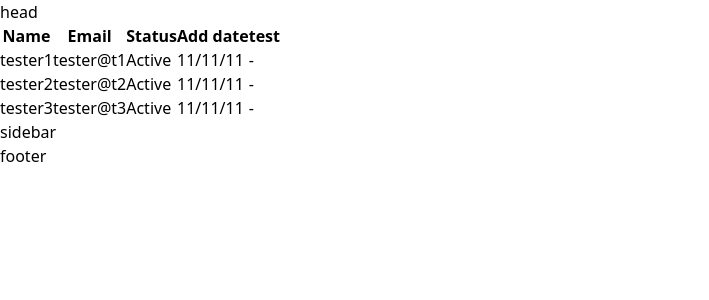
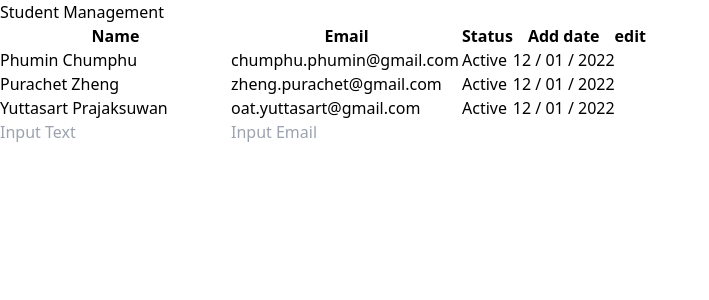
Before and after one commit to purachetzheng/S2_Group7, a Vue app: page / in a window 1280 px wide. Shown: the top 300 px of the page, without its empty margins (0-709 px from the left). Built offline with nearby package versions, Linux system fonts and the light colour scheme.

Commit message:
update style table

```diff
--- a/src/App.vue
+++ b/src/App.vue
@@ -1,83 +1,189 @@
 <script setup>
-import { ref, reactive } from 'vue'
+import { ref, reactive } from 'vue';
 const users = reactive([
     {
         id: 1,
-    name: 'tester1',
-    email: 'tester@t1',
-    status: 'Active'
+        name: 'Phumin Chumphu',
+        email: 'chumphu.phumin@gmail.com',
+        status: 'Active',
     },
     {
         id: 2,
-    name: 'tester2',
-    email: 'tester@t2',
-    status: 'Active'
+        name: 'Purachet Zheng',
+        email: 'zheng.purachet@gmail.com',
+        status: 'Active',
     },
     {
         id: 3,
-    name: 'tester3',
-    email: 'tester@t3',
-    status: 'Active'
+        name: 'Yuttasart Prajaksuwan',
+        email: 'oat.yuttasart@gmail.com',
+        status: 'Active',
     },
-])
-const newUserID = ref('')
-const newUserName = ref('')
+]);
+const newUserID = ref('');
+const newUserName = ref('');
 const addNew = () => {
     users.push({
         id: newUserID.value,
         name: newUserName.value,
-  })
-}
+    });
+};
 const delUser = (id) => {
-  console.log(id)
+    console.log(id);
     users.splice(
         users.findIndex((ele) => ele.id == id),
         1
-  )
-}
+    );
+};
 </script>
 
 <template>
-  <div id="container" class="bg-gray-600 my-0 mx-auto">
+    <div class="bg-gray-700 min-h-screen">
         <!-- header -->
-    <div class="bg-green-600 h-16 flex justify-center items-center">
-      <h2 class="text-4xl text-green-100">head</h2>
+        <div class="bg-teal-600 h-16 flex justify-center items-center">
+            <h2 class="text-3xl text-white">Student Management</h2>
         </div>
 
         <!-- content & aside -->
-    <div class="lg:flex h-full item-center item-stretch">
-      <div class="bg-orange-500 p-10 sm:w-full lg:w-9/12 flex flex-col">
-        <table class="min-w-full divide-gray-200">
-          <thead class="bg-gray-50">
+        <div class="flex flex-col">
+            <div class="overflow-x-auto">
+                <div class="overflow-auto rounded-lg m-5">
+                    <table class="min-w-full">
+                        <thead class="bg-teal-500 uppercase">
                             <tr>
-              <th scope="col" class="px-6 py-3 text-left">Name</th>
-              <th scope="col" class="px-6 py-3 text-left">Email</th>
-              <th scope="col" class="px-6 py-3 text-left">Status</th>
-              <th scope="col" class="px-6 py-3 text-left">Add date</th>
-              <th scope="col" class="px-6 py-3 text-left">test</th>
+                                <th
+                                    scope="col"
+                                    class="px-6 py-3 text-left text-xs tracking-wider tex"
+                                >
+                                    Name
+                                </th>
+                                <th
+                                    scope="col"
+                                    class="px-6 py-3 text-left text-xs tracking-wider"
+                                >
+                                    Email
+                                </th>
+                                <th
+                                    scope="col"
+                                    class="px-6 py-3 text-left text-xs tracking-wider"
+                                >
+                                    Status
+                                </th>
+                                <th
+                                    scope="col"
+                                    class="px-6 py-3 text-left text-xs tracking-wider"
+                                >
+                                    Add date
+                                </th>
+                                <th
+                                    scope="col"
+                                    class="px-6 py-3 text-left text-xs tracking-wider"
+                                >
+                                    edit
+                                </th>
                             </tr>
                         </thead>
-          <tbody>
-            <tr v-for="(user, i) in users">
-              <td class="px-6 py-3">{{user.name}}</td>
-              <td class="px-6 py-3">{{user.email}}</td>
-              <td class="px-6 py-3">{{user.status}}</td>
-              <td class="px-6 py-3">11/11/11</td>
-              <td class="px-6 py-3"><button class="btn-simple" @click="delUser(user.id)">-</button></td>
-
+                        <tbody class="bg-white divide-y divide-gray-200">
+                            <tr
+                                class="transition ease-in-out duration-300 hover:bg-gray-200"
+                                v-for="(user, i) in users"
+                            >
+                                <td class="px-6 py-2">
+                                    <div class="flex items-center">
+                                        <!-- <div class="flex-shrink-0 h-10 w-10">
+                                        <img
+                                            class="h-10 w-10 rounded-full"
+                                            src="https://images.unsplash.com/photo-1494790108377-be9c29b29330?ixlib=rb-1.2.1&ixid=eyJhcHBfaWQiOjEyMDd9&auto=format&fit=facearea&facepad=4&w=256&h=256&q=60"
+                                            alt=""
+                                        />
+                                    </div> -->
+                                        <div class="">
+                                            {{ user.name }}
+                                        </div>
+                                    </div>
+                                </td>
+                                <td class="px-6 py-2">{{ user.email }}</td>
+                                <td class="px-6 py-2">
+                                    <span
+                                        class="px-2 inline-flex text-xs leading-5 font-semibold rounded-full bg-green-100 text-green-800"
+                                    >
+                                        {{ user.status }}
+                                    </span>
+                                </td>
+                                <td class="px-6 py-2">12 / 01 / 2022</td>
+                                <td class="px-6 py-2">
+                                    <button
+                                        class="btn-edit mr-2"
+                                        @click="delUser(user.id)"
+                                    >
+                                        <svg
+                                            xmlns="http://www.w3.org/2000/svg"
+                                            class="h-5 w-5"
+                                            viewBox="0 0 20 20"
+                                            fill="currentColor"
+                                        >
+                                            <path
+                                                d="M17.414 2.586a2 2 0 00-2.828 0L7 10.172V13h2.828l7.586-7.586a2 2 0 000-2.828z"
+                                            />
+                                            <path
+                                                fill-rule="evenodd"
+                                                d="M2 6a2 2 0 012-2h4a1 1 0 010 2H4v10h10v-4a1 1 0 112 0v4a2 2 0 01-2 2H4a2 2 0 01-2-2V6z"
+                                                clip-rule="evenodd"
+                                            />
+                                        </svg>
+                                    </button>
+                                    <button
+                                        class="btn-del"
+                                        @click="delUser(user.id)"
+                                    >
+                                        <svg
+                                            xmlns="http://www.w3.org/2000/svg"
+                                            class="h-5 w-5"
+                                            viewBox="0 0 20 20"
+                                            fill="currentColor"
+                                        >
+                                            <path
+                                                fill-rule="evenodd"
+                                                d="M9 2a1 1 0 00-.894.553L7.382 4H4a1 1 0 000 2v10a2 2 0 002 2h8a2 2 0 002-2V6a1 1 0 100-2h-3.382l-.724-1.447A1 1 0 0011 2H9zM7 8a1 1 0 012 0v6a1 1 0 11-2 0V8zm5-1a1 1 0 00-1 1v6a1 1 0 102 0V8a1 1 0 00-1-1z"
+                                                clip-rule="evenodd"
+                                            />
+                                        </svg>
+                                    </button>
+                                </td>
+                            </tr>
+                            <tr>
+                                <td class="px-6 py-2">
+                                    <input
+                                        class="bg-gray-300 rounded-md p-1 pl-3 w-full"
+                                        type="text"
+                                        placeholder="Input Text"
+                                    />
+                                </td>
+                                <td class="px-6 py-2">
+                                    <input
+                                        class="bg-gray-300 rounded-md p-1 pl-3 w-full"
+                                        type="text"
+                                        placeholder="Input Email"
+                                    />
+                                </td>
+                                <td></td>
+                                <td></td>
+                                <td></td>
                             </tr>
                         </tbody>
                     </table>
                 </div>
-
-      <div class="bg-teal-500 p-10 sm:w-full lg:w-3/12">
+                <!-- sidebar -->
+                <!-- <div class="bg-teal-500 p-10 sm:w-full lg:w-3/12">
                 <h2>sidebar</h2>
+            </div> -->
             </div>
         </div>
+
         <!-- footer -->
-    <div class="p-10">
+        <!-- <div class="p-10 bg-gray-500">
             <h2>footer</h2>
-    </div>
+        </div> -->
     </div>
 </template>
 
--- a/src/index.css
+++ b/src/index.css
@@ -3,7 +3,10 @@
 @tailwind utilities;
 
 @layer components {
-    .btn-simple {
-      @apply py-2 px-4 bg-blue-500 text-white font-semibold rounded-lg shadow-md hover:bg-blue-700 focus:outline-none focus:ring-2 focus:ring-blue-400 focus:ring-opacity-75;
+    .btn-del {
+        @apply p-2 bg-red-600 text-white font-semibold rounded-lg shadow-md hover:bg-red-900 transition duration-100;
     }
-  }
+    .btn-edit {
+        @apply p-2 bg-blue-600 text-white font-semibold rounded-lg shadow-md hover:bg-blue-900 transition duration-100;
+    }
+}
```
Lines whose indentation alone changed are shown as unchanged.
